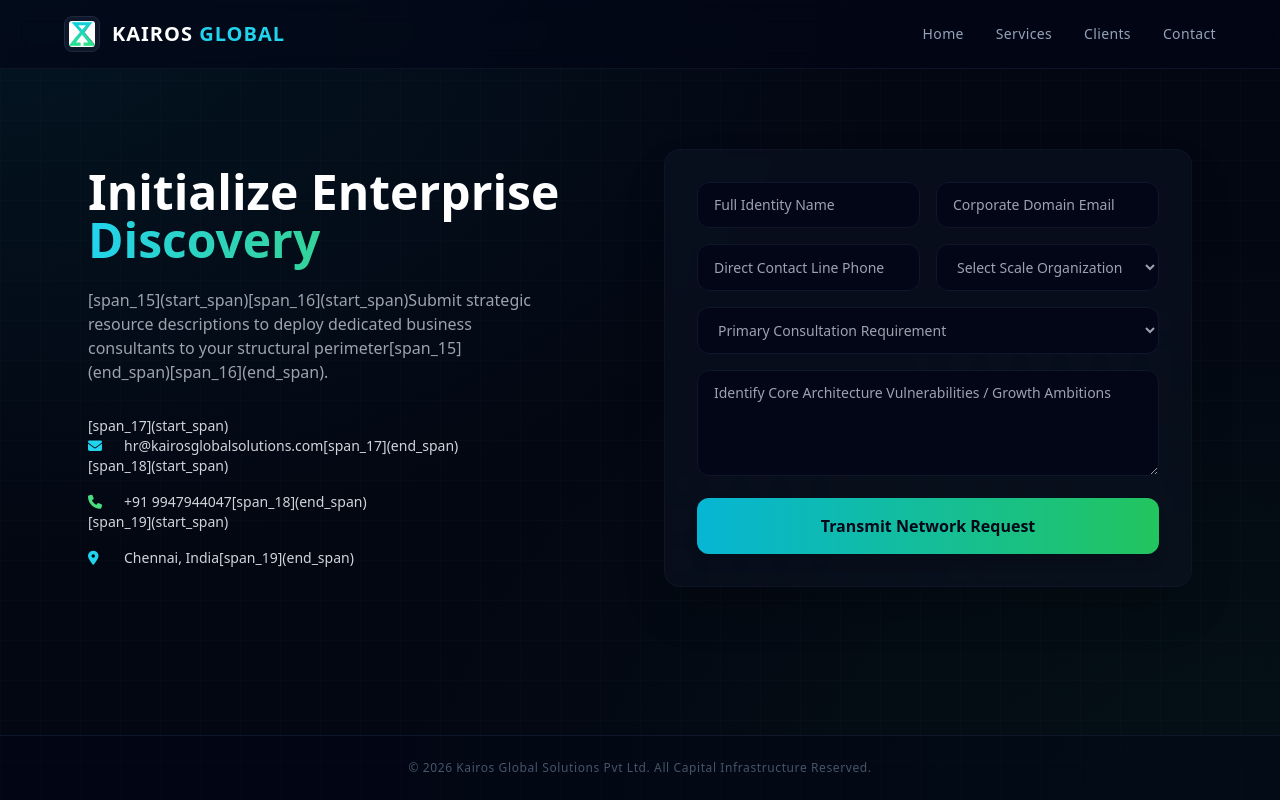
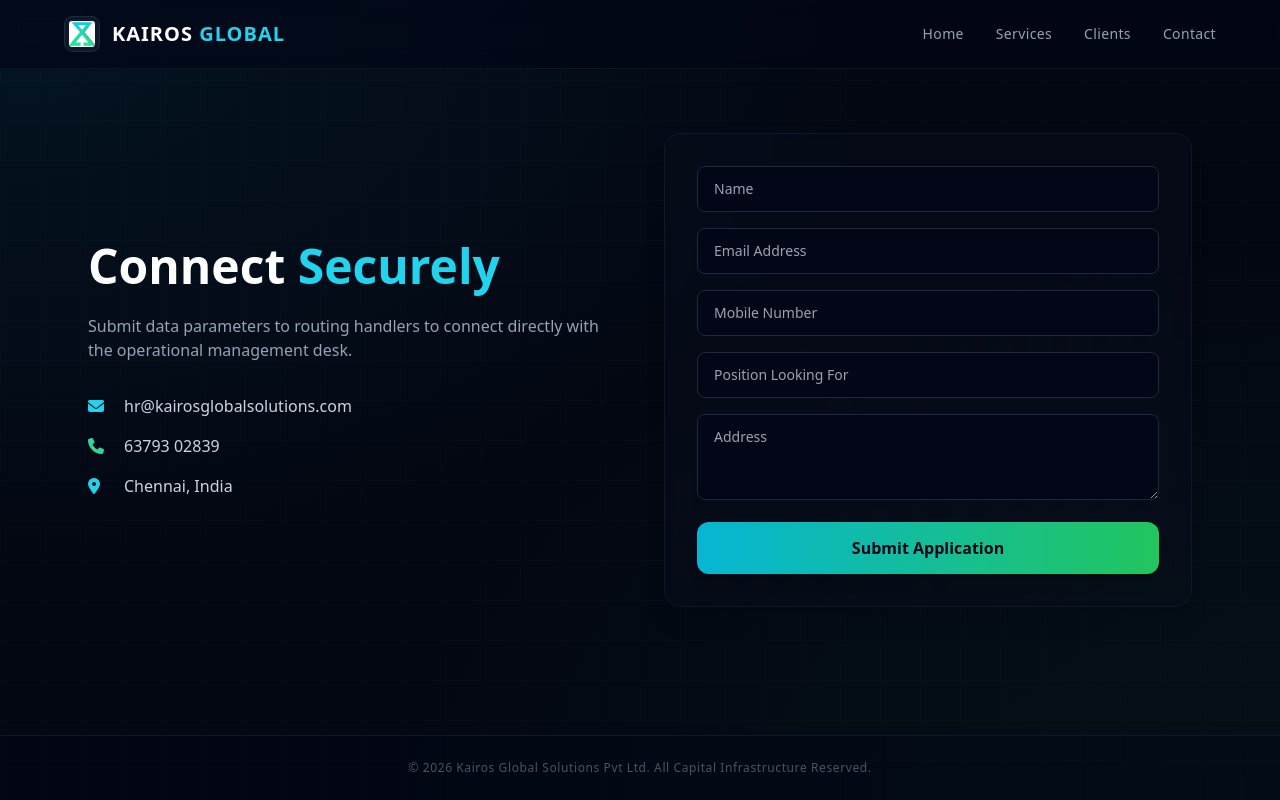
Before and after one commit to hr-kairos/kairos-web, a Next.js app: page /contact in a window 1280 px wide. Built offline with nearby package versions, Linux system fonts and the light colour scheme.

Commit message:
Update contact.js

```diff
--- a/pages/contact.js
+++ b/pages/contact.js
@@ -1,20 +1,18 @@
 import { useState } from 'react';
-import { motion } from 'framer-motion';
 
 export default function Contact() {
   const [status, setStatus] = useState('');
 
   const handleSubmit = async (e) => {
     e.preventDefault();
-    setStatus('Transmitting Security Packets...');
+    setStatus('Transmitting Packet...');
 
     const formData = {
       name: e.target.name.value,
       email: e.target.email.value,
-      phone: e.target.phone.value,
-      companySize: e.target.companySize.value,
-      domain: e.target.domain.value,
-      message: e.target.message.value,
+      mobile: e.target.mobile.value,
+      position: e.target.position.value,
+      address: e.target.address.value,
     };
 
     const response = await fetch('/api/send-email', {
@@ -24,58 +22,43 @@ export default function Contact() {
     });
 
     if (response.ok) {
-      setStatus('Data pipeline safely committed to system networks.');
+      setStatus('Message successfully transmitted.');
       e.target.reset();
     } else {
-      setStatus('Transmission bottleneck encountered. Re-verify pipeline parameters.');
+      setStatus('Transmission fault. Please retry.');
     }
   };
 
   return (
-    <div className="page-layout-wrapper py-20 px-6 max-w-6xl mx-auto w-full grid grid-cols-1 md:grid-cols-2 gap-12 items-center">
-      <motion.div initial={{ opacity: 0, x: -15 }} animate={{ opacity: 1, x: 0 }} transition={{ duration: 0.4 }}>
-        <h2 className="text-4xl md:text-5xl font-extrabold text-white mb-6">Initialize Enterprise <span className="gradient-text">Discovery</span></h2>
-        <p className="text-gray-400 mb-8 max-w-md leading-relaxed text-sm md:text-base">
-          [span_15](start_span)[span_16](start_span)Submit strategic resource descriptions to deploy dedicated business consultants to your structural perimeter[span_15](end_span)[span_16](end_span).
+    <div className="w-full max-w-6xl mx-auto py-16 px-4 md:px-6 grid grid-cols-1 md:grid-cols-2 gap-12 items-center min-h-[75vh] box-border">
+      <div>
+        <h2 className="text-3xl md:text-5xl font-extrabold text-white mb-6">
+          Connect <span className="text-cyan-400">Securely</span>
+        </h2>
+        <p className="text-slate-400 mb-8 leading-relaxed text-sm md:text-base">
+          Submit data parameters to routing handlers to connect directly with the operational management desk.
         </p>
-        <div className="space-y-4 text-gray-300 font-medium text-sm">
-          [span_17](start_span)<p className="flex items-center gap-3"><i className="fas fa-envelope text-cyan-400 w-6"></i> hr@kairosglobalsolutions.com[span_17](end_span)</p>
-          [span_18](start_span)<p className="flex items-center gap-3"><i className="fas fa-phone text-green-400 w-6"></i> +91 9947944047[span_18](end_span)</p>
-          [span_19](start_span)<p className="flex items-center gap-3"><i className="fas fa-map-marker-alt text-cyan-400 w-6"></i> Chennai, India[span_19](end_span)</p>
+        <div className="space-y-4 text-slate-300 font-medium text-sm md:text-base">
+          <p className="flex items-center gap-3"><i className="fas fa-envelope text-cyan-400 w-6"></i> hr@kairosglobalsolutions.com</p>
+          <p className="flex items-center gap-3"><i className="fas fa-phone text-emerald-400 w-6"></i> 63793 02839</p>
+          <p className="flex items-center gap-3"><i className="fas fa-map-marker-alt text-cyan-400 w-6"></i> Chennai, India</p>
         </div>
-      </motion.div>
+      </div>
 
-      {/* Advanced Full Consulting Intake Matrix Form */}
-      <motion.div initial={{ opacity: 0, x: 15 }} animate={{ opacity: 1, x: 0 }} transition={{ duration: 0.4 }} className="bg-slate-900/40 border border-slate-900/80 p-8 rounded-2xl shadow-2xl backdrop-blur-sm w-full">
-        <form onSubmit={handleSubmit} className="space-y-4">
-          <div className="grid grid-cols-1 sm:grid-cols-2 gap-4">
-            <input type="text" name="name" placeholder="Full Identity Name" required className="w-full bg-slate-950 border border-slate-900 rounded-xl px-4 py-3 text-white focus:outline-none focus:border-cyan-400 text-sm" />
-            <input type="email" name="email" placeholder="Corporate Domain Email" required className="w-full bg-slate-950 border border-slate-900 rounded-xl px-4 py-3 text-white focus:outline-none focus:border-cyan-400 text-sm" />
-          </div>
-          <div className="grid grid-cols-1 sm:grid-cols-2 gap-4">
-            <input type="tel" name="phone" placeholder="Direct Contact Line Phone" required className="w-full bg-slate-950 border border-slate-900 rounded-xl px-4 py-3 text-white focus:outline-none focus:border-cyan-400 text-sm" />
-            <select name="companySize" required className="w-full bg-slate-950 border border-slate-900 rounded-xl px-4 py-3 text-gray-400 focus:outline-none focus:border-cyan-400 text-sm">
-              <option value="">Select Scale Organization Size</option>
-              <option value="1-20">1-20 Nodes</option>
-              <option value="21-100">21-100 Nodes</option>
-              <option value="101-500">101-500 Nodes</option>
-              <option value="500+">500+ Enterprise Scaling</option>
-            </select>
-          </div>
-          <select name="domain" required className="w-full bg-slate-950 border border-slate-900 rounded-xl px-4 py-3 text-gray-400 focus:outline-none focus:border-cyan-400 text-sm">
-            <option value="">Primary Consultation Requirement</option>
-            [span_20](start_span)<option value="IT Application/Software Development">IT Software Development[span_20](end_span)</option>
-            [span_21](start_span)[span_22](start_span)<option value="Human Capital Recruitment Strategy">Human Capital Sourcing & Management[span_21](end_span)[span_22](end_span)</option>
-            [span_23](start_span)[span_24](start_span)<option value="Legal Auditing & Risk Compliance">Legal Advisory Systems[span_23](end_span)[span_24](end_span)</option>
-            [span_25](start_span)<option value="Structural Business Consultation">Strategic Business Consulting[span_25](end_span)</option>
-          </select>
-          <textarea name="message" rows="4" placeholder="Identify Core Architecture Vulnerabilities / Growth Ambitions" required className="w-full bg-slate-950 border border-slate-900 rounded-xl px-4 py-3 text-white focus:outline-none focus:border-cyan-400 text-sm"></textarea>
-          <button type="submit" className="w-full bg-gradient-to-r from-cyan-500 to-green-500 text-slate-950 font-extrabold py-4 rounded-xl shadow-lg transition-transform hover:scale-[1.01]">
-            Transmit Network Request
+      <div className="bg-slate-900/20 border border-slate-900 p-6 md:p-8 rounded-2xl shadow-xl backdrop-blur-sm w-full box-border">
+        <form onSubmit={handleSubmit} className="space-y-4 w-full">
+          <input type="text" name="name" placeholder="Name" required className="w-full bg-slate-950 border border-slate-800 rounded-lg px-4 py-3 text-white focus:outline-none focus:border-cyan-400 text-sm" />
+          <input type="email" name="email" placeholder="Email Address" required className="w-full bg-slate-950 border border-slate-800 rounded-lg px-4 py-3 text-white focus:outline-none focus:border-cyan-400 text-sm" />
+          <input type="tel" name="mobile" placeholder="Mobile Number" required className="w-full bg-slate-950 border border-slate-800 rounded-lg px-4 py-3 text-white focus:outline-none focus:border-cyan-400 text-sm" />
+          <input type="text" name="position" placeholder="Position Looking For" required className="w-full bg-slate-950 border border-slate-800 rounded-lg px-4 py-3 text-white focus:outline-none focus:border-cyan-400 text-sm" />
+          <textarea name="address" rows="3" placeholder="Address" required className="w-full bg-slate-950 border border-slate-800 rounded-lg px-4 py-3 text-white focus:outline-none focus:border-cyan-400 text-sm"></textarea>
+
+          <button type="submit" className="w-full bg-gradient-to-r from-cyan-500 to-green-500 text-slate-950 font-bold py-3.5 rounded-xl shadow-lg hover:scale-[1.01] transition-transform">
+            Submit Application
           </button>
-          {status && <p className="text-center text-xs font-semibold text-cyan-400 mt-2 tracking-wide animate-pulse">{status}</p>}
+          {status && <p className="text-center text-xs font-semibold text-cyan-400 mt-2 tracking-wide">{status}</p>}
         </form>
-      </motion.div>
+      </div>
     </div>
   );
 }
```
